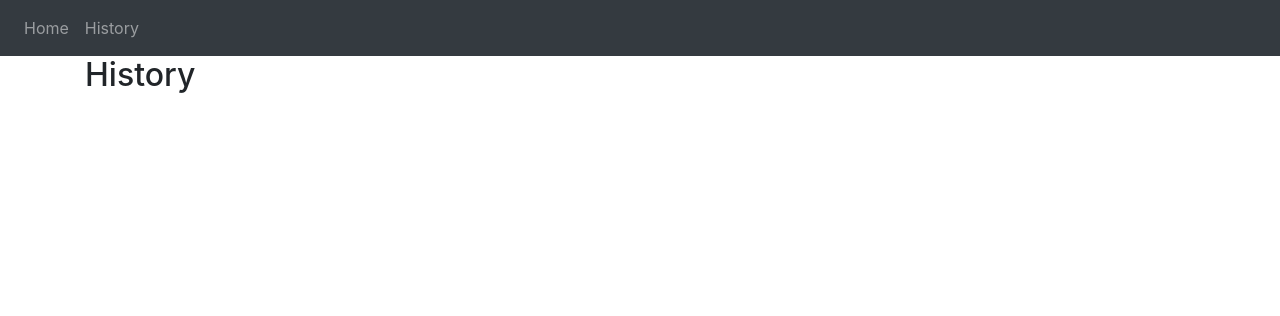
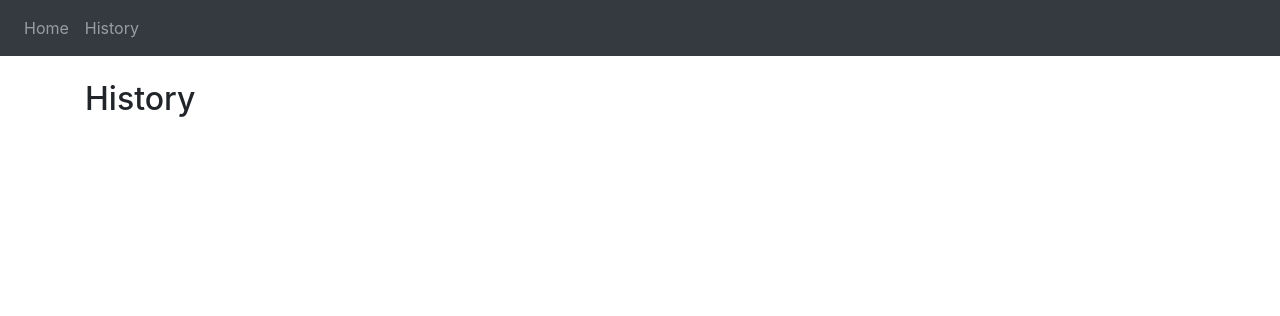
Before and after one commit to TaniyaAmidon/TFLflaskapp, a Flask app: page /history in a window 1280 px wide. Shown: the top 316 px of the page. Run offline with Flask 2, Linux system fonts and the light colour scheme; data that the repository does not hold is empty; some libraries are stand-ins or nearby versions.

Commit message:
add styling to history page

```diff
--- a/templates/history.html
+++ b/templates/history.html
@@ -1,7 +1,7 @@
 {% extends "layout.html" %}
 
 {% block body %}
-  <h2>History</h2>
+  <h2 class="mt-4 mb-4">History</h2>
 
   {% for i in d %}
 
@@ -21,6 +21,7 @@
         </tr>
       </tbody>
     </table>
+
   {% endfor %}
 
 {% endblock %}
```
